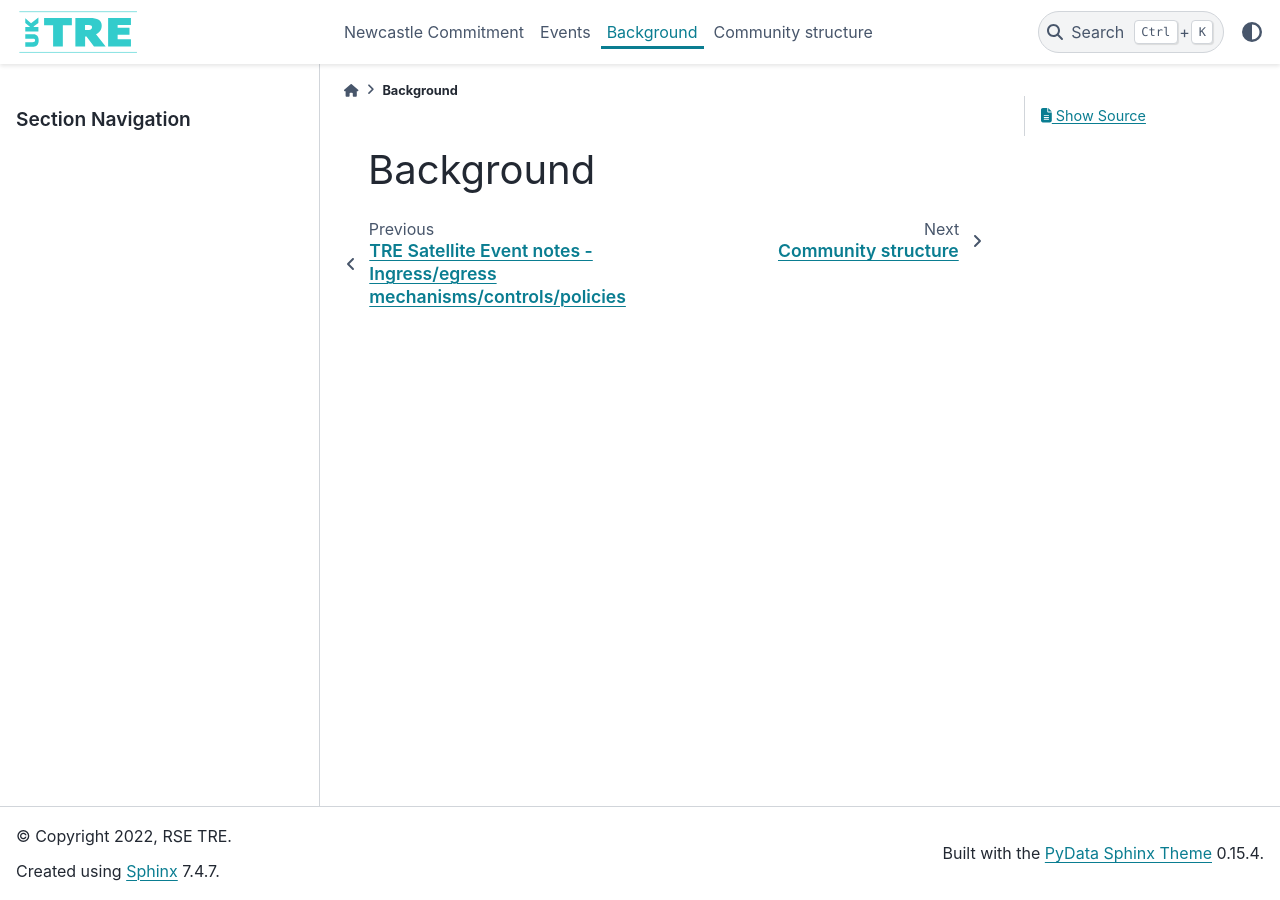
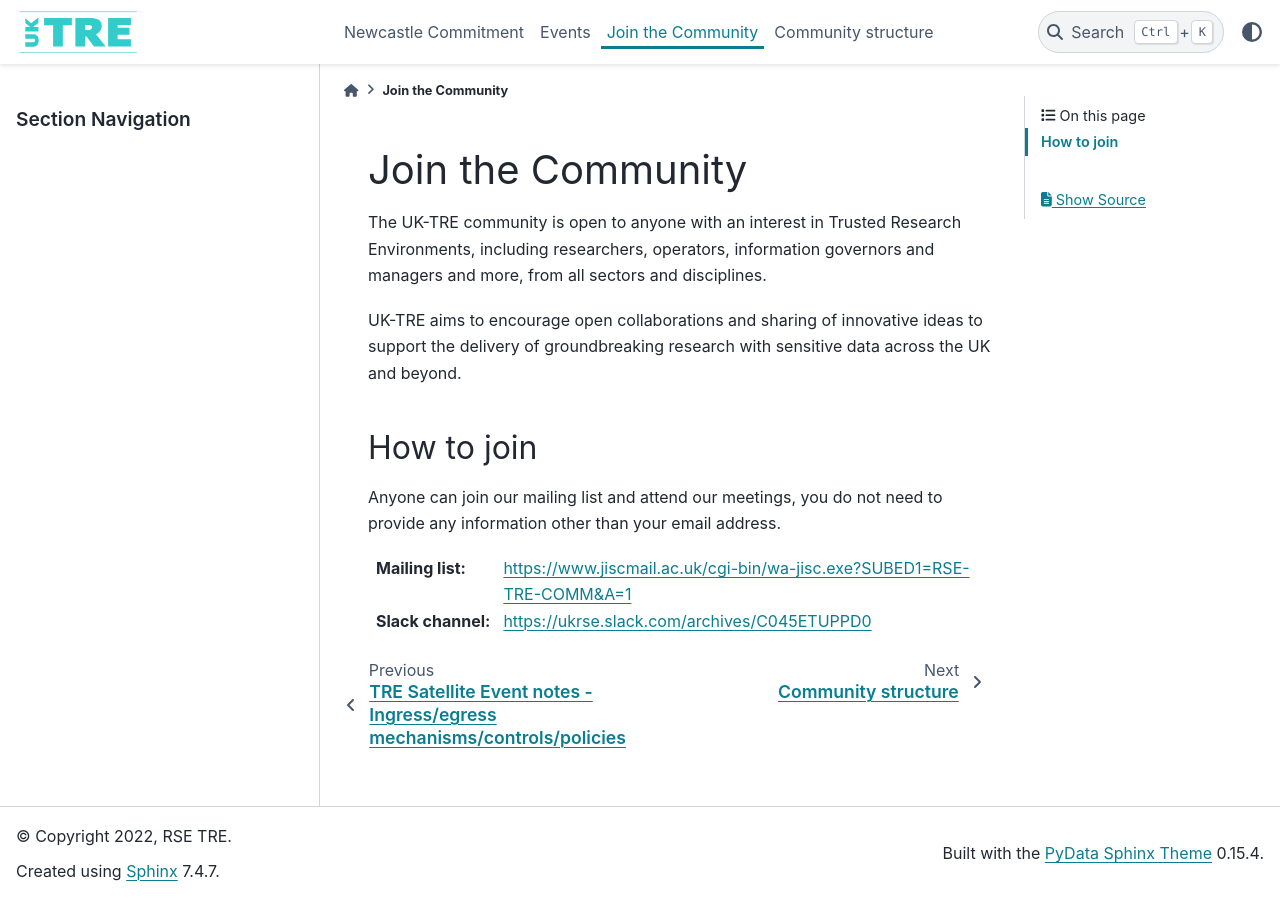
Before and after one commit to rse-tre/community, a Sphinx documentation site: the page built from docs/background/index.md, in a window 1280 px wide. Built offline with Sphinx 7.4.7 and the PyData theme 0.15.4, drawn with Linux system fonts in a browser that asks for light colours.

Commit message:
Add links to mailing list and slack

```diff
--- a/docs/background/index.md
+++ b/docs/background/index.md
@@ -1 +1,12 @@
-# Background
+# Join the Community
+
+The UK-TRE community is open to anyone with an interest in Trusted Research Environments, including researchers, operators, information governors and managers and more, from all sectors and disciplines.
+
+UK-TRE aims to encourage open collaborations and sharing of innovative ideas to support the delivery of groundbreaking research with sensitive data across the UK and beyond.
+
+## How to join
+
+Anyone can join our mailing list and attend our meetings, you do not need to provide any information other than your email address.
+
+:Mailing list: https://www.jiscmail.ac.uk/cgi-bin/wa-jisc.exe?SUBED1=RSE-TRE-COMM&A=1
+:Slack channel: https://ukrse.slack.com/archives/C045ETUPPD0
--- a/docs/conf.py
+++ b/docs/conf.py
@@ -22,7 +22,7 @@ exclude_patterns = ["_build", "Thumbs.db", ".DS_Store"]
 
 
 # https://myst-parser.readthedocs.io/en/latest/syntax/optional.html
-myst_enable_extensions = ["linkify"]
+myst_enable_extensions = ["fieldlist", "linkify"]
 myst_linkify_fuzzy_links = False
 
 
```
Also changed, not shown: docs/index.md (+3 -1 lines).
